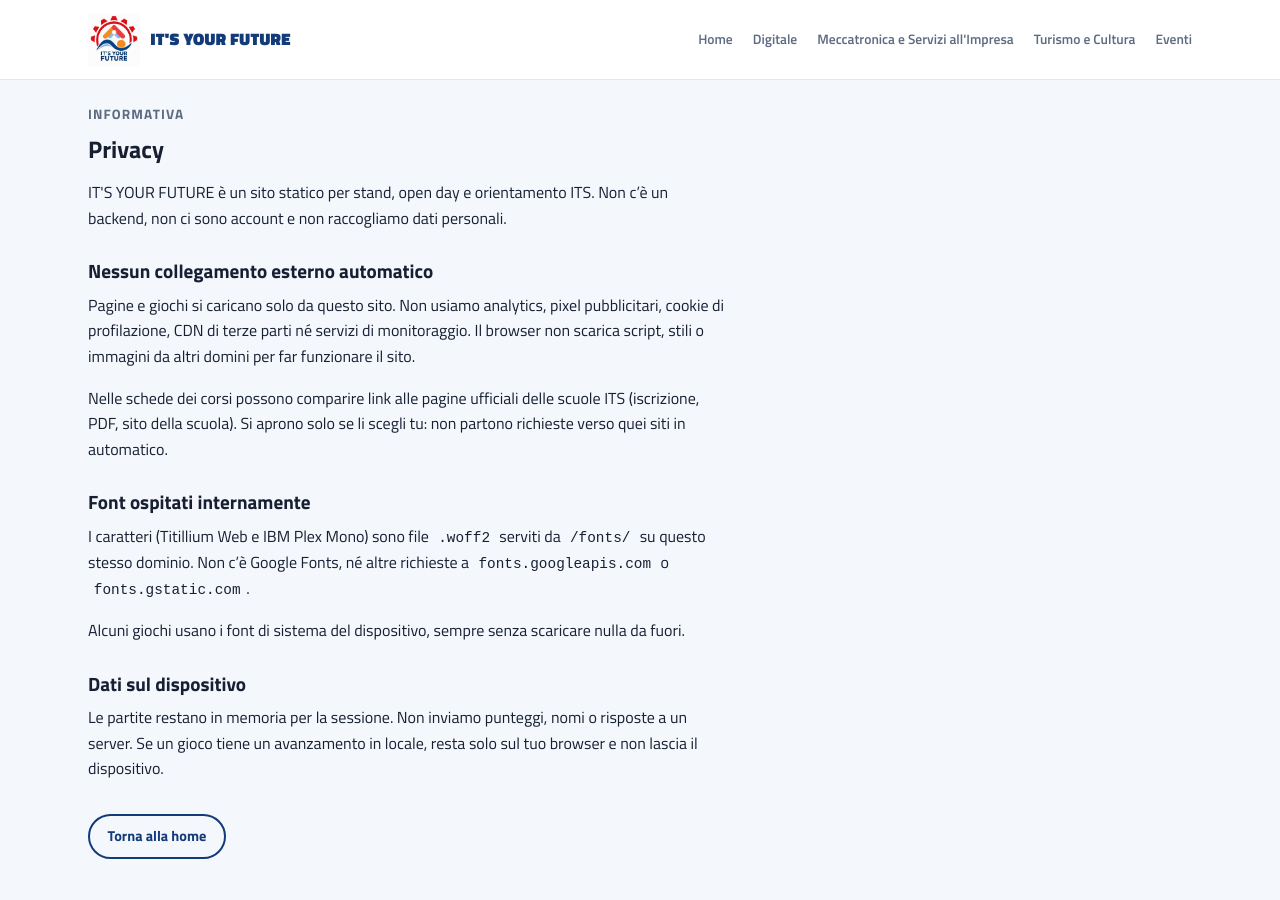
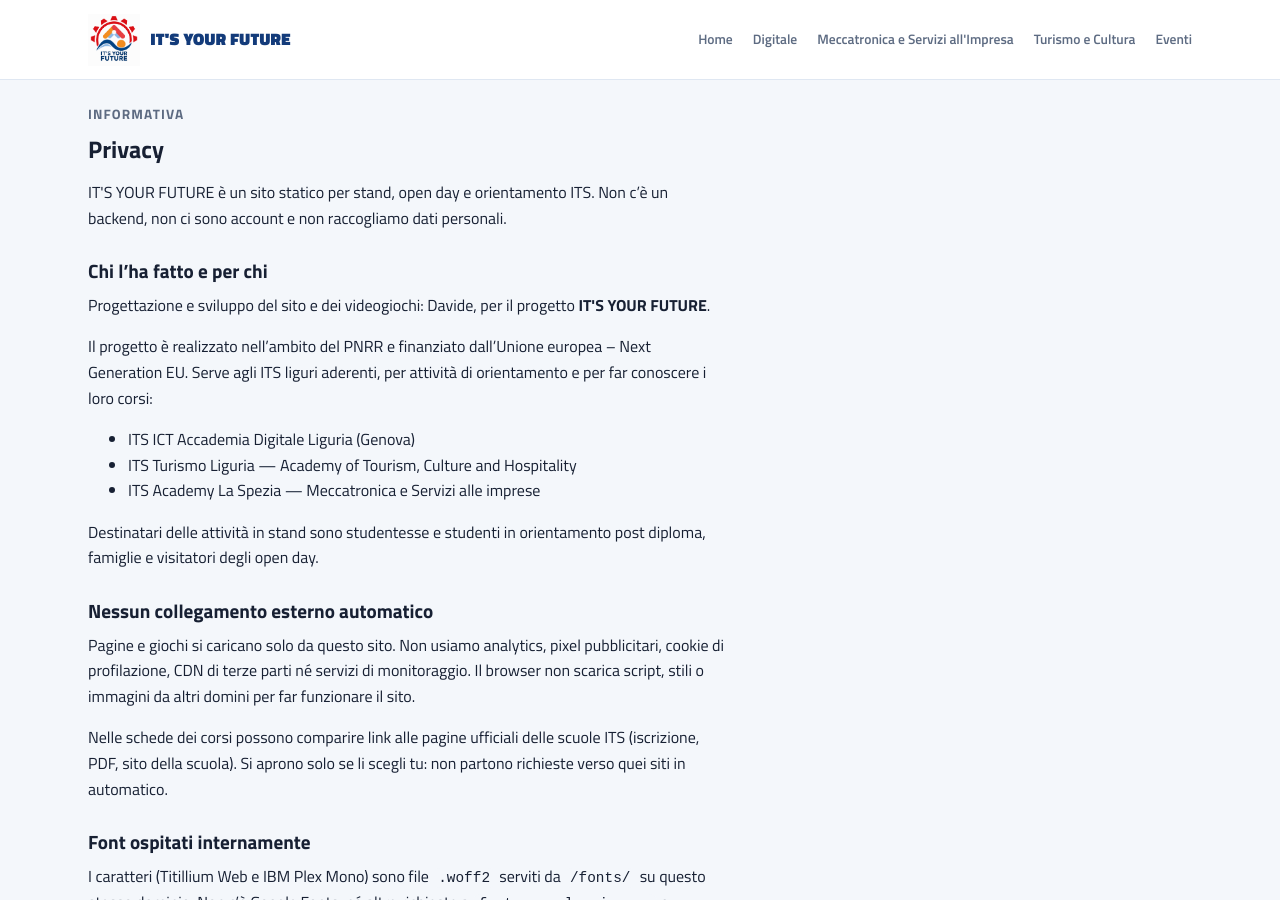
Before and after one commit to vongomben/its-your-future, a Jekyll site: the page built from privacy.md, in a window 1280 px wide and 900 px high. Built offline with Jekyll 4.4.1, drawn with Linux system fonts in a browser that asks for light colours.

Commit message:
Name who built the site and which ITS Liguria it is for on the privacy page.
Co-authored-by: Cursor <cursoragent@cursor.com>

```diff
--- a/privacy.md
+++ b/privacy.md
@@ -9,6 +9,16 @@ description: "IT'S YOUR FUTURE non carica risorse da altri siti: font, stili e g
   <p class="iyf-kicker iyf-kicker--dark">Informativa</p>
   <h1>Privacy</h1>
   <p>IT'S YOUR FUTURE è un sito statico per stand, open day e orientamento ITS. Non c’è un backend, non ci sono account e non raccogliamo dati personali.</p>
+
+  <h2>Chi l’ha fatto e per chi</h2>
+  <p>Progettazione e sviluppo del sito e dei videogiochi: Davide, per il progetto <strong>IT'S YOUR FUTURE</strong>.</p>
+  <p>Il progetto è realizzato nell’ambito del PNRR e finanziato dall’Unione europea – Next Generation EU. Serve agli ITS liguri aderenti, per attività di orientamento e per far conoscere i loro corsi:</p>
+  <ul>
+    <li>ITS ICT Accademia Digitale Liguria (Genova)</li>
+    <li>ITS Turismo Liguria — Academy of Tourism, Culture and Hospitality</li>
+    <li>ITS Academy La Spezia — Meccatronica e Servizi alle imprese</li>
+  </ul>
+  <p>Destinatari delle attività in stand sono studentesse e studenti in orientamento post diploma, famiglie e visitatori degli open day.</p>
 
   <h2>Nessun collegamento esterno automatico</h2>
   <p>Pagine e giochi si caricano solo da questo sito. Non usiamo analytics, pixel pubblicitari, cookie di profilazione, CDN di terze parti né servizi di monitoraggio. Il browser non scarica script, stili o immagini da altri domini per far funzionare il sito.</p>
```
